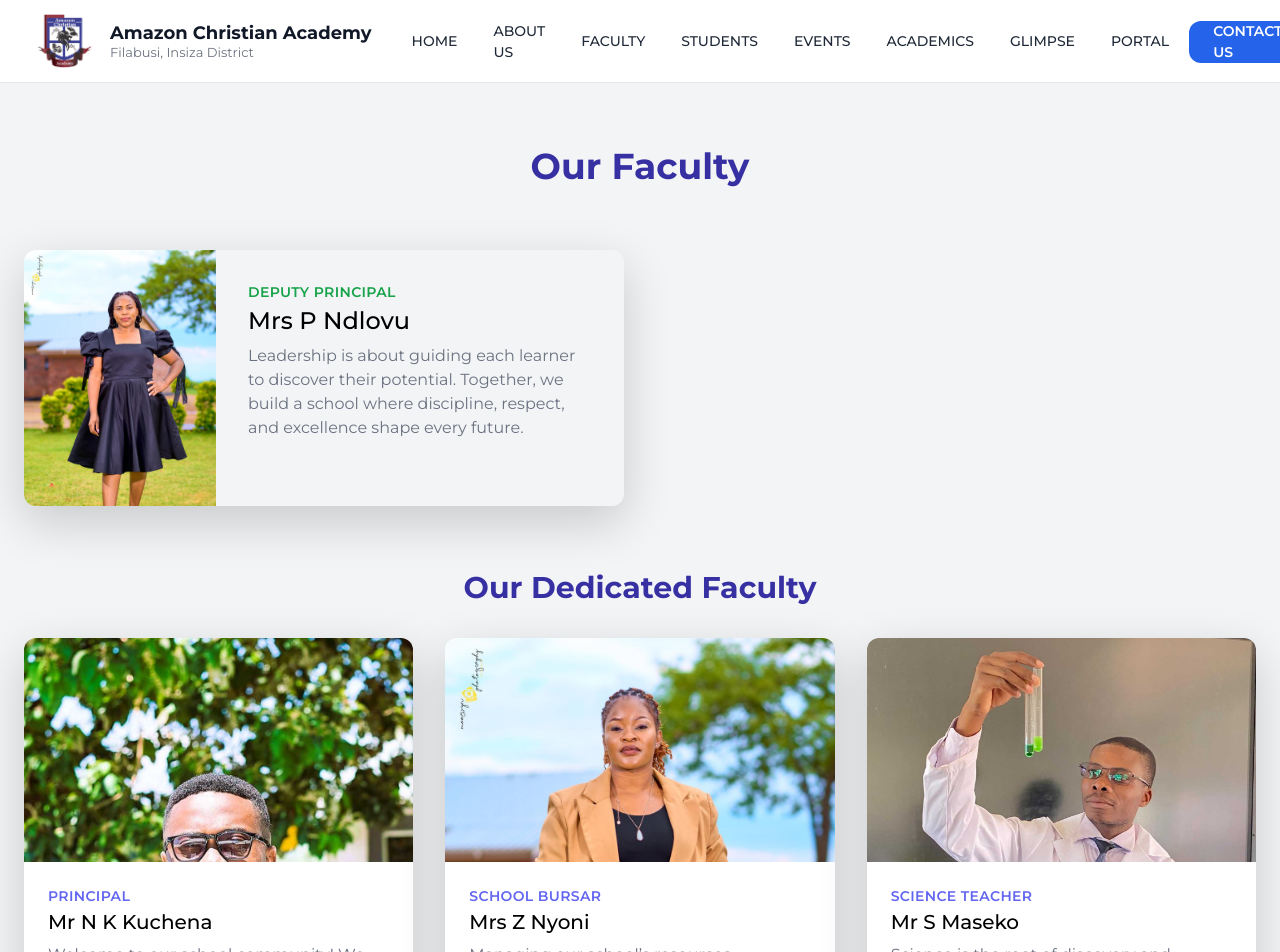
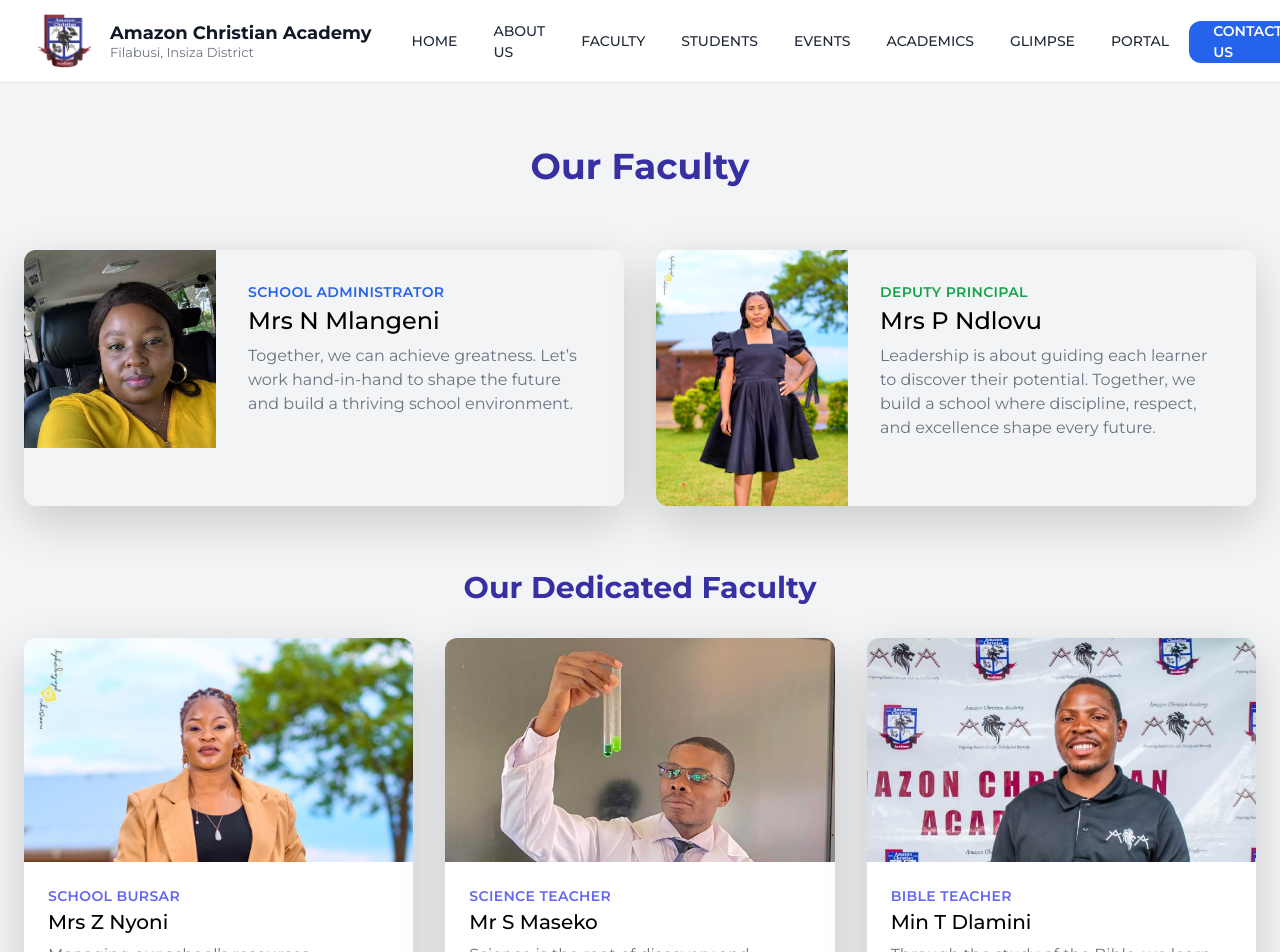
Before and after one commit to nqabasikeyi/ACA, a React (Vite) app: page /faculty in a window 1280 px wide. Shown: the top 952 px of the page. Built offline with nearby package versions, Linux system fonts and the light colour scheme.

Commit message:
Refactor Faculty component and update faculty data

```diff
--- a/src/components/Faculty.jsx
+++ b/src/components/Faculty.jsx
@@ -1,13 +1,13 @@
 import {fars, eng, bes,bible,math, noma, lit, her, nde, pes, acc, bio, bursar, tg, principal, geo, sci } from "../assets/index";
 
 const aboutData = [
-  {
+  /*{
     name: "Mr N K Kuchena",
     description: "Principal",
     image: principal,
     quote: "Welcome to our school community! We are dedicated to fostering a nurturing environment that promotes academic and personal growth. Join us in making a positive impact.",
 
-  },
+  },*/
   {
   name: "Mrs P Ndlovu",
   description: "Deputy Principal",
@@ -130,7 +130,7 @@
 ];
 
 function Faculty() {
-  const principal = aboutData.find(member => member.description === "principal");
+  const principal = aboutData.find(member => member.description === "School Administrator");
   const vicePrincipal = aboutData.find(member => member.description === "Deputy Principal");
   const otherFaculty = aboutData.filter(member => member.description !== "School Administrator" && member.description !== "Deputy Principal");
 
```
